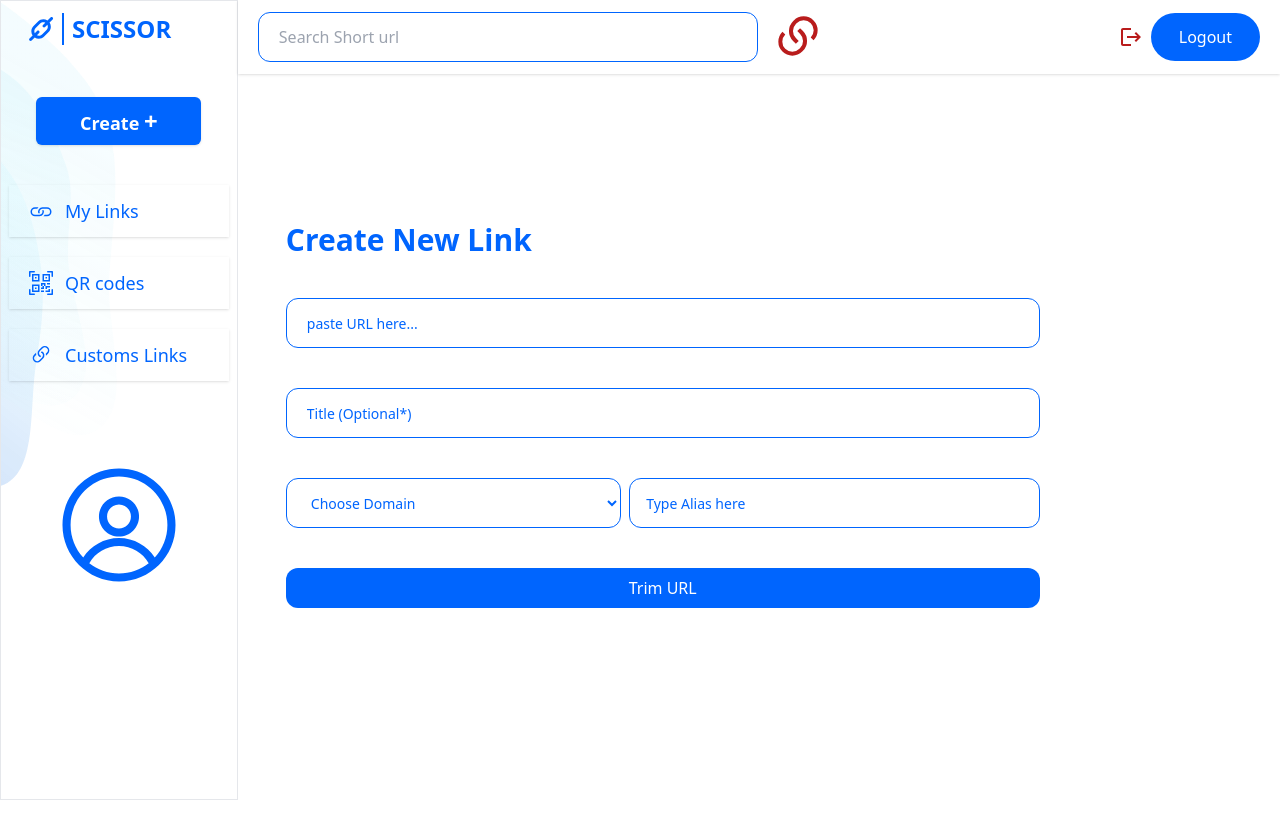
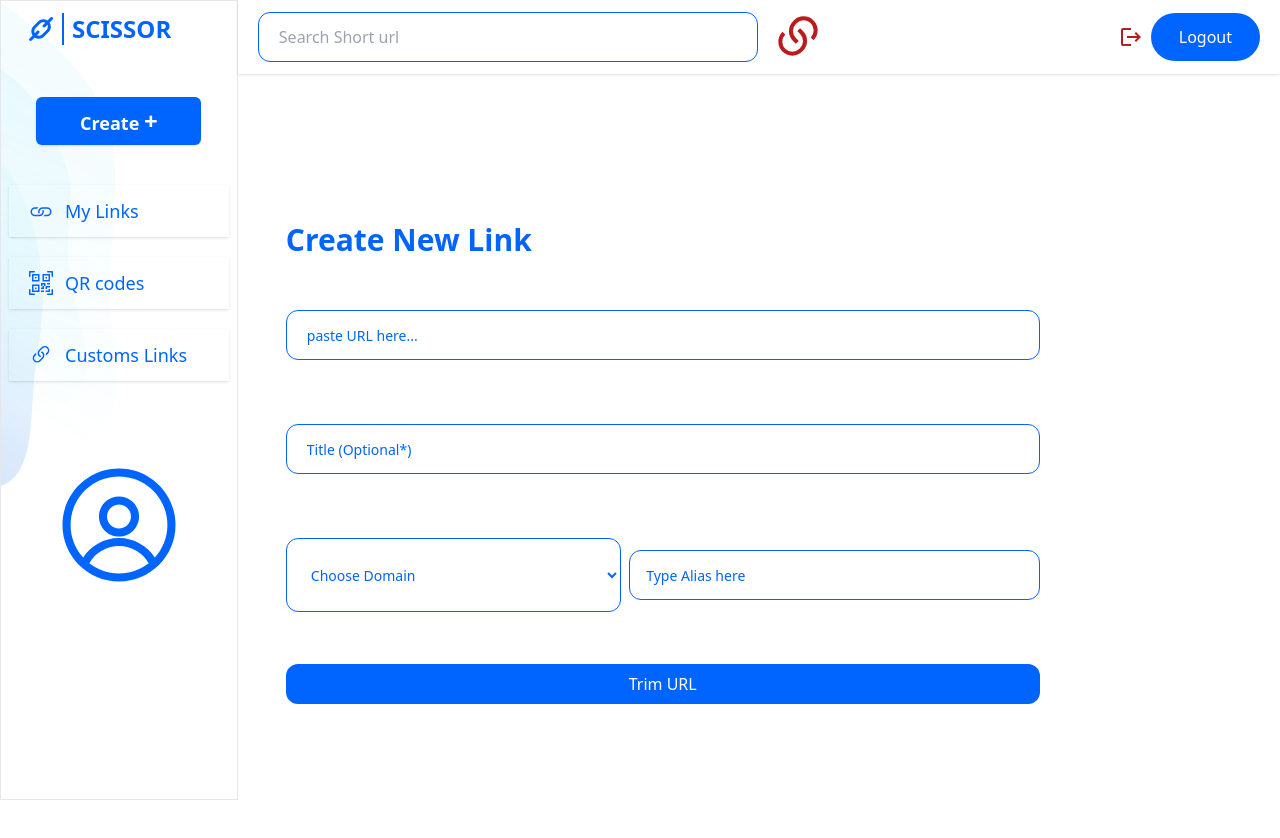
Before and after one commit to MargretEdeh/Scissors, a React (Create React App) app: page /dashboard/create in a window 1280 px wide. Shown: the top 838 px of the page. Before the commit the page ends 800 px from the top, so only its background shows below. Built offline with nearby package versions, Linux system fonts and the light colour scheme; no server answers; sample sign-in values are in the browser's storage.

Commit message:
added margin

```diff
--- a/src/Pages/Create.tsx
+++ b/src/Pages/Create.tsx
@@ -74,21 +74,21 @@ export function Create(props: ICreateProps) {
       >
         <h1 className="text-3xl text-primary font-semibold">Create New Link</h1>
         <input
-          className="placeholder:text-primary placeholder:text-sm border md:px-5 md:py-3 px-3 py-2 rounded-xl border-primary"
+          className="placeholder:text-primary placeholder:text-sm border my-3 md:px-5 md:py-3 px-3 py-2 rounded-xl border-primary"
           type="text"
           placeholder="paste URL here..."
           value={url}
           onChange={(e) => setUrl(e.target.value)}
         />
         <input
-          className="placeholder:text-primary placeholder:text-sm border md:px-5 md:py-3 px-3 py-2 rounded-xl border-primary"
+          className="placeholder:text-primary my-3 placeholder:text-sm border md:px-5 md:py-3 px-3 py-2 rounded-xl border-primary"
           type="text"
           placeholder="Title (Optional*)"
           value={title}
           onChange={(e) => setTitle(e.target.value)}
         />
 
-        <div className="flex gap-2">
+        <div className="flex my-3 gap-2">
           <select className="border w-4/5 text-sm text-primary border-primary hover:bg-primary hover:text-white bg-white md:px-5 md:py-3 px-3 py-2 rounded-xl">
             <option className="hover:text-white hover:bg-primary" value="paid">
               Choose Domain
@@ -101,7 +101,7 @@ export function Create(props: ICreateProps) {
             </option>
           </select>
           <input
-            className="placeholder:text-primary w-full placeholder:text-sm border md:px-4 md:py-3 px-3 py-2 rounded-xl border-primary"
+            className="placeholder:text-primary my-3 w-full placeholder:text-sm border md:px-4 md:py-3 px-3 py-2 rounded-xl border-primary"
             type="text"
             placeholder="Type Alias here"
             value={alias}
```
